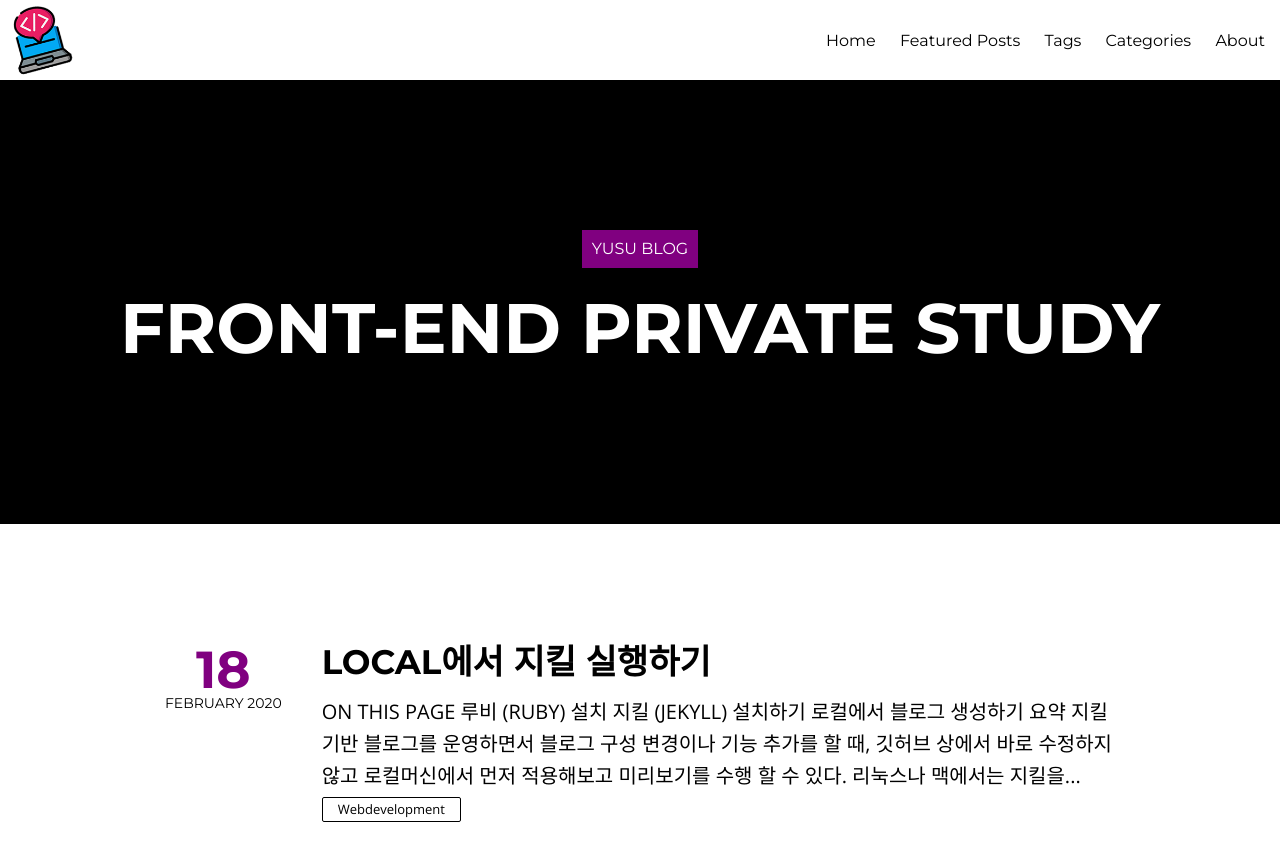
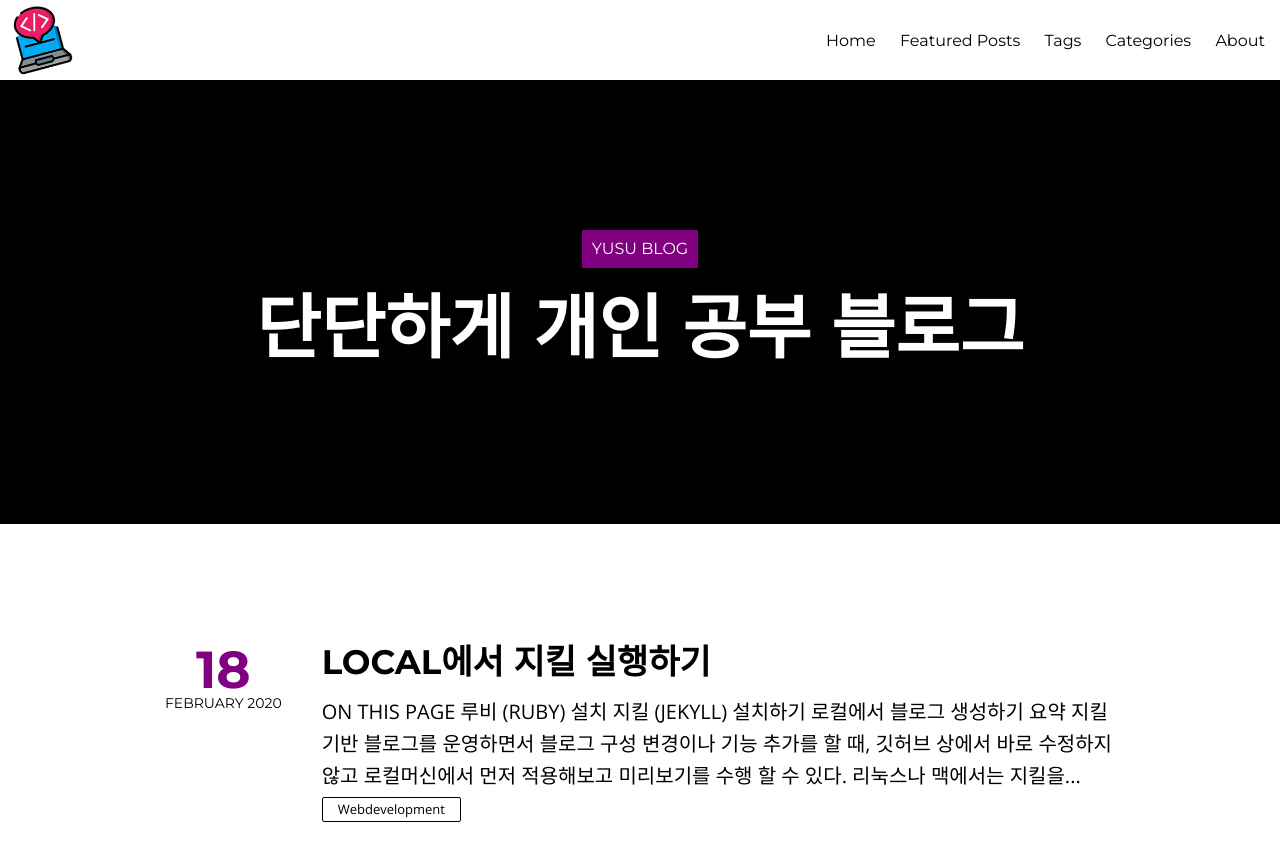
Before and after one commit to Jangyusu/Jangyusu.github.io, a Jekyll site: the page built from index.html, in a window 1280 px wide and 900 px high. Shown: the top 861 px of the window. Built offline with Jekyll 4.4.1, drawn with Linux system fonts in a browser that asks for light colours; nearby versions of some CDN libraries; the list of posts is cut into pages by our own code.

Commit message:
Update _config.yml

```diff
--- a/_config.yml
+++ b/_config.yml
@@ -1,5 +1,5 @@
 title: yusu Blog
-description: "Front-end private study"
+description: "단단하게 개인 공부 블로그"
 logo: logo.png
 disqus_shortname: yusu
 disqus_url: dbtnss@naver.com
```
